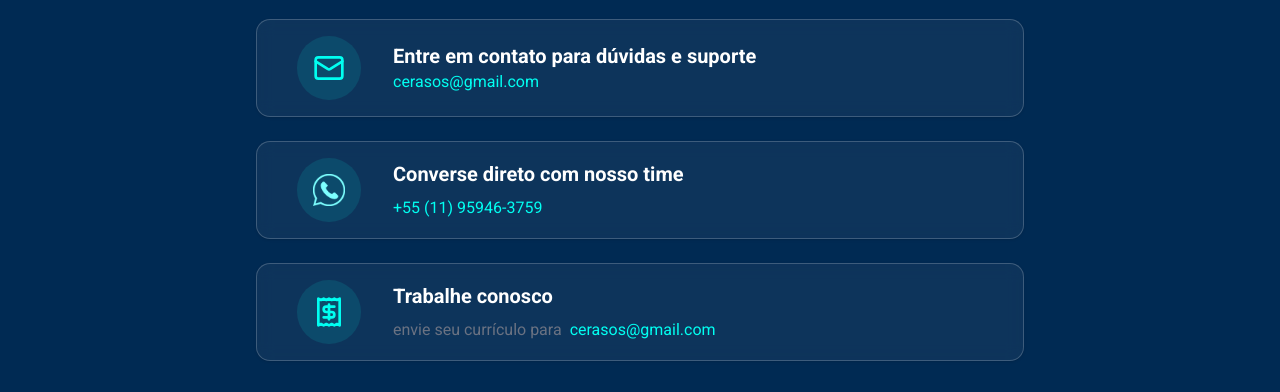
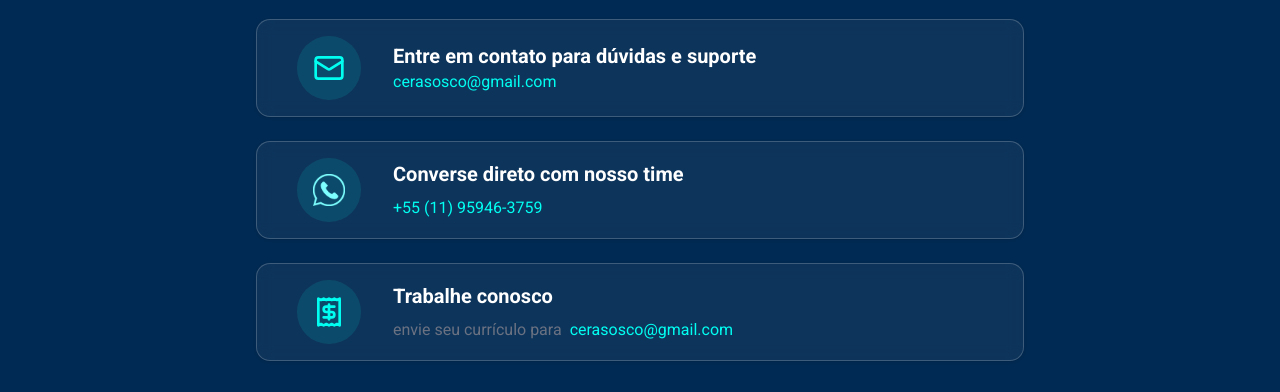
Before and after one commit to Cerasos/cerasos-frontend, a Next.js app: page / in a window 1280 px wide. Shown: the part 1648-2040 px from the top of the page. Built offline with nearby package versions, Linux system fonts and the light colour scheme.

Commit message:
fix: Adjust email at contact section

```diff
--- a/src/components/contact-section/index.tsx
+++ b/src/components/contact-section/index.tsx
@@ -33,10 +33,10 @@ const ContactSection = () => {
                   Entre em contato para dúvidas e suporte
                 </h3>
                 <a
-                  href="mailto:cerasos@gmail.com"
+                  href="mailto:cerasosco@gmail.com"
                   className="text-primary hover:text-primary/80 transition-colors"
                 >
-                  cerasos@gmail.com
+                  cerasosco@gmail.com
                 </a>
               </div>
             </CardContent>
@@ -77,12 +77,12 @@ const ContactSection = () => {
                 <div className=" flex flex-col md:flex-row text-muted-foreground">
                   <p>envie seu currículo para {` `}</p>
                   <a
-                    href="mailto:cerasos@gmail.com"
+                    href="mailto:cerasosco@gmail.com"
                     target="_blank"
                     rel="noopener noreferrer"
                     className="text-primary hover:text-primary/80 transition-colors md:ml-2"
                   >
-                    cerasos@gmail.com
+                    cerasosco@gmail.com
                   </a>
                 </div>
               </div>
```
